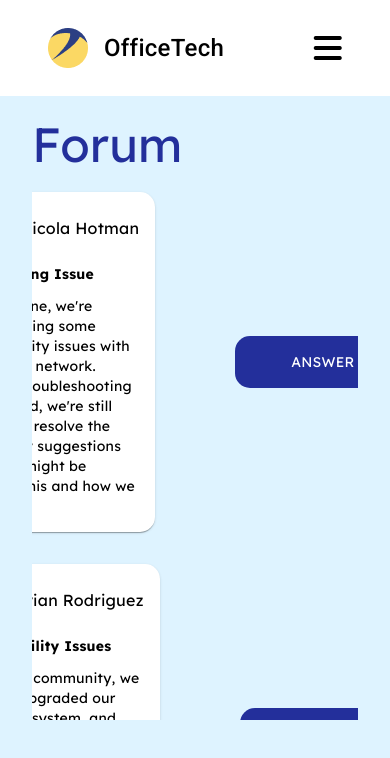
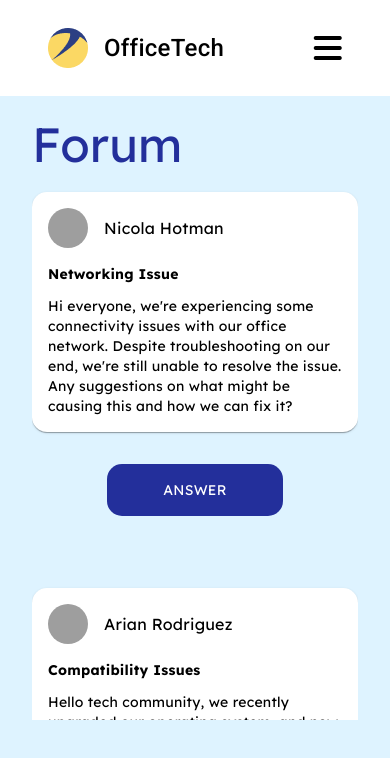
Before and after one commit to OpenSourceSW53/officetech-frontend, an Angular app: page / in a window 390 px wide. Shown: the top 758 px of the page. Built offline with nearby package versions, Linux system fonts and the light colour scheme; grey boxes are pictures that could not be loaded.

Commit message:
update: view technician responsive

```diff
--- a/src/app/officetech/views/forum/forum.component.css
+++ b/src/app/officetech/views/forum/forum.component.css
@@ -96,3 +96,14 @@
     margin: 0 2rem;
   }
 }
+
+@media screen and (max-width: 630px) {
+  .comment__container {
+    flex-direction: column;
+    gap: 1rem;
+  }
+
+  .comment__container-answer {
+    margin-bottom: 3.5rem;
+  }
+}
```
